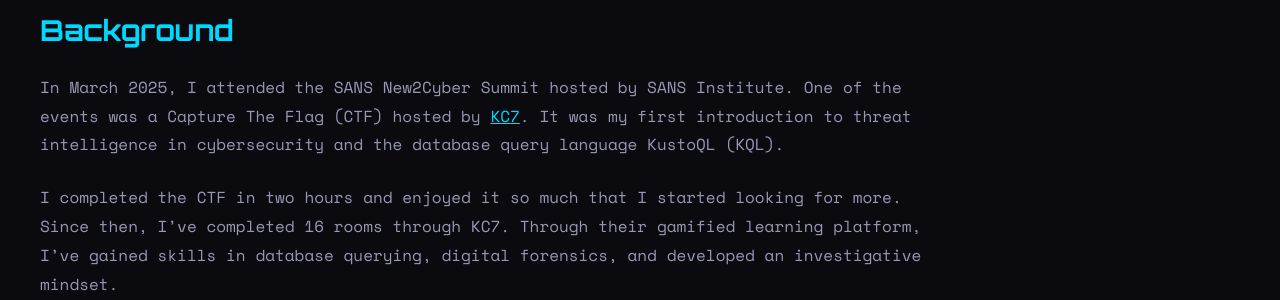
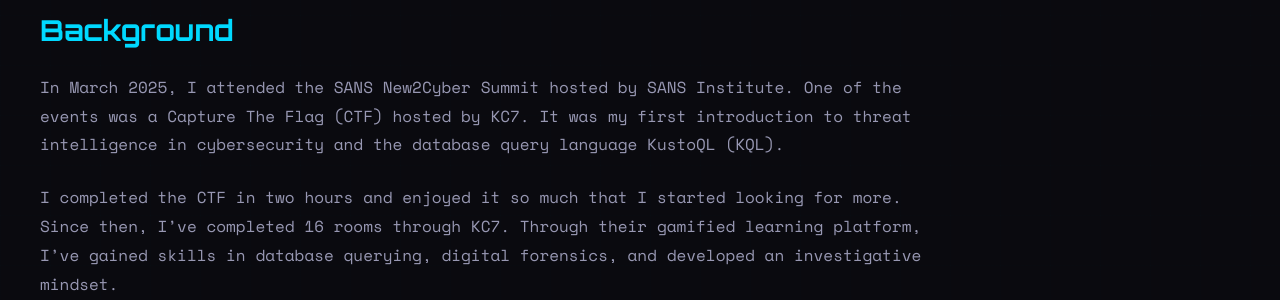
Before and after one commit to Aeronique/aerobytes-site, a Jekyll site: the page built from _posts/2025-05-01-kc7-krusty-krab.md, in a window 1280 px wide and 900 px high, scrolled down 911 px. Shown: the part 185-485 px from the top of the window. Built offline with Jekyll 4.4.1, drawn with Linux system fonts in a browser that asks for light colours; some of the changed lines change nothing that is shown.

Commit message:
Add files via upload

```diff
--- a/_posts/2025-05-01-kc7-krusty-krab.md
+++ b/_posts/2025-05-01-kc7-krusty-krab.md
@@ -11,7 +11,7 @@
 
 ## Background
 
-In March 2025, I attended the SANS New2Cyber Summit hosted by SANS Institute. One of the events was a Capture The Flag (CTF) hosted by [KC7](https://kc7cyber.com/). It was my first introduction to threat intelligence in cybersecurity and the database query language KustoQL (KQL).
+In March 2025, I attended the SANS New2Cyber Summit hosted by SANS Institute. One of the events was a Capture The Flag (CTF) hosted by KC7. It was my first introduction to threat intelligence in cybersecurity and the database query language KustoQL (KQL).
 
 I completed the CTF in two hours and enjoyed it so much that I started looking for more. Since then, I've completed 16 rooms through KC7. Through their gamified learning platform, I've gained skills in database querying, digital forensics, and developed an investigative mindset.
 
@@ -336,6 +336,6 @@
 ## Resources
 
 - [KC7 Cyber](https://kc7cyber.com/)
-- SANS New2Cyber Summit
-- KustoQL Documentation
-- The DFIR Report
+- [SANS New2Cyber Summit](https://www.sans.org/cyber-security-training-events/)
+- [KustoQL Documentation](https://learn.microsoft.com/en-us/kusto/query/)
+- [The DFIR Report](https://thedfirreport.com/)
```
